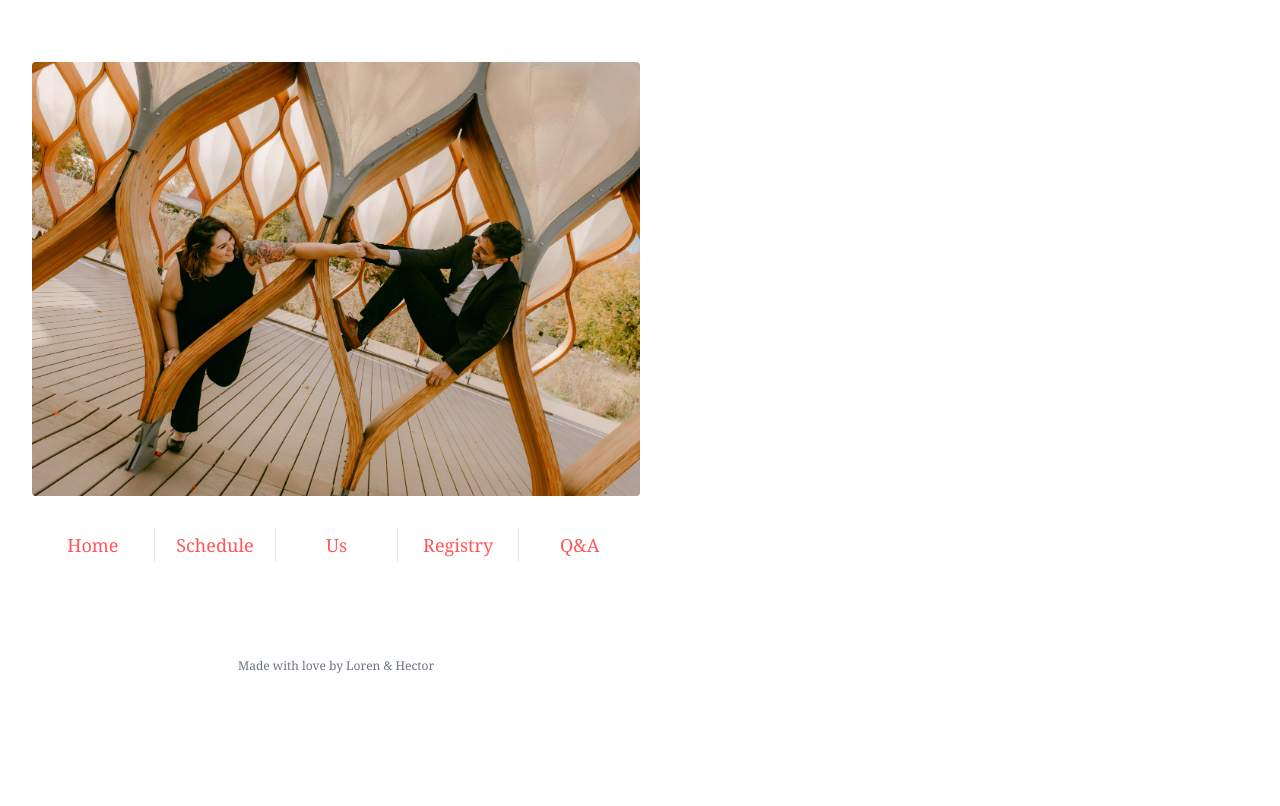
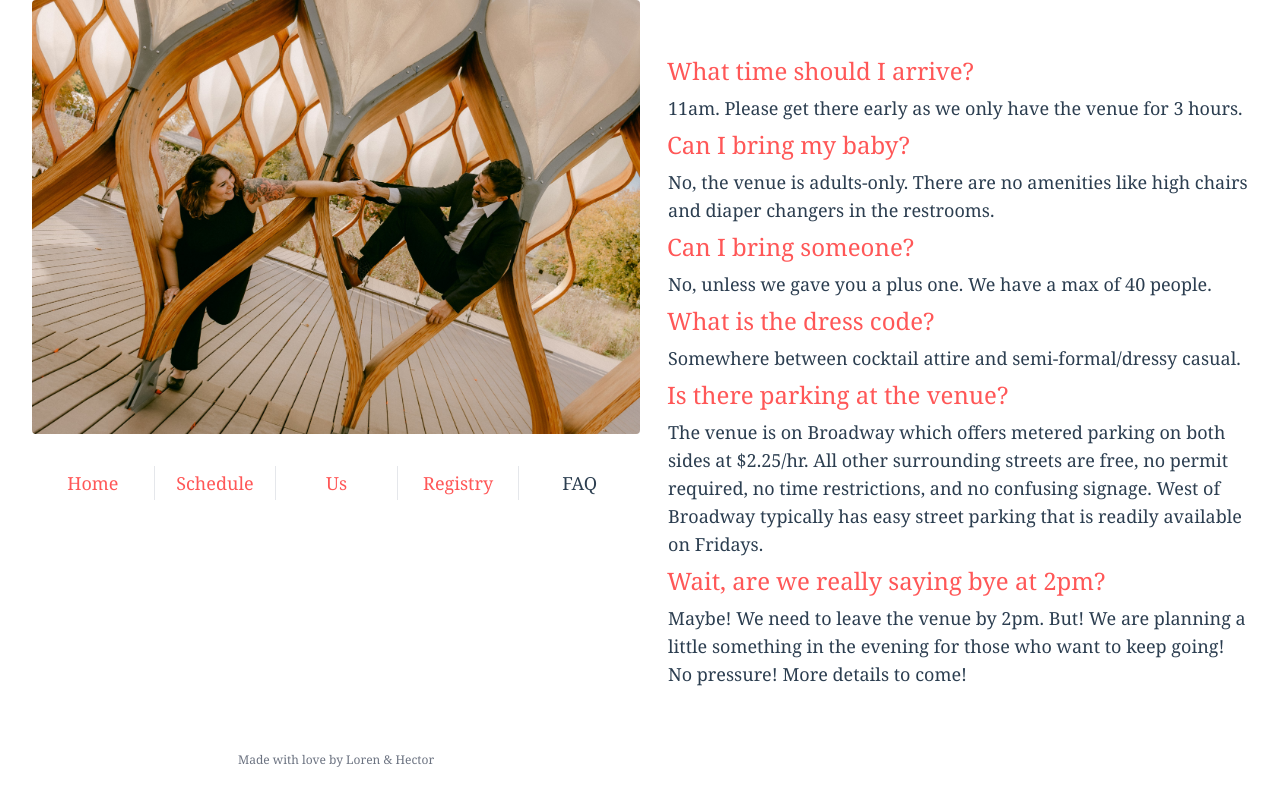
Before and after one commit to bighead-inc/big-wedding-vue, a Vue app: page /faq in a window 1280 px wide. Shown: the top 806 px of the page. Built offline with nearby package versions, Linux system fonts and the light colour scheme.

Commit message:
update faq

```diff
--- a/src/App.vue
+++ b/src/App.vue
@@ -14,10 +14,14 @@ import { RouterLink, RouterView } from 'vue-router'
 
     <nav class="flex flex-row justify-center divide-x">
       <RouterLink class="basis-1/5 flex-auto hover:text-slate-900" to="/">Home</RouterLink>
-      <RouterLink class="basis-1/5 flex-auto hover:text-slate-900" to="/schedule">Schedule</RouterLink>
+      <RouterLink class="basis-1/5 flex-auto hover:text-slate-900" to="/schedule"
+        >Schedule</RouterLink
+      >
       <RouterLink class="basis-1/5 flex-auto hover:text-slate-900" to="/us">Us</RouterLink>
-      <RouterLink class="basis-1/5 flex-auto hover:text-slate-900" to="/registry">Registry</RouterLink>
-      <RouterLink class="basis-1/5 flex-auto hover:text-slate-900" to="/qa">Q&A</RouterLink>
+      <RouterLink class="basis-1/5 flex-auto hover:text-slate-900" to="/registry"
+        >Registry</RouterLink
+      >
+      <RouterLink class="basis-1/5 flex-auto hover:text-slate-900" to="/faq">FAQ</RouterLink>
     </nav>
   </header>
 
--- a/src/router/index.js
+++ b/src/router/index.js
@@ -18,24 +18,24 @@ const router = createRouter({
       component: () => import('../views/getting_started/AboutView.vue'),
     },
     {
-      path: '/qa',
-      name: 'q&a',
+      path: '/faq',
+      name: 'faq',
       component: () => import('../views/QAView.vue'),
     },
     {
       path: '/registry',
       name: 'registry',
-      component: () => import("../views/RegistryView.vue"),
+      component: () => import('../views/RegistryView.vue'),
     },
     {
       path: '/schedule',
       name: 'schedule',
-      component: () => import("../views/ScheduleView.vue"),
+      component: () => import('../views/ScheduleView.vue'),
     },
     {
       path: '/us',
       name: 'us',
-      component: () => import("../views/UsView.vue"),
+      component: () => import('../views/UsView.vue'),
     },
   ],
 })
--- a/src/views/QAView.vue
+++ b/src/views/QAView.vue
@@ -4,7 +4,29 @@ import QAItem from '@/components/QAItem.vue'
 
 <template>
   <div class="qa">
-    <QAItem question="Can I bring my kid?" answer="No." />
-    <QAItem question="Can I bring someone?" answer="No. Unless we gave you a plus one." />
+    <QAItem
+      question="What time should I arrive?"
+      answer="11am. Please get there early as we only have the venue for 3 hours."
+    />
+    <QAItem
+      question="Can I bring my baby?"
+      answer="No, the venue is adults-only. There are no amenities like high chairs and diaper changers in the restrooms."
+    />
+    <QAItem
+      question="Can I bring someone?"
+      answer="No, unless we gave you a plus one. We have a max of 40 people."
+    />
+    <QAItem
+      question="What is the dress code?"
+      answer="Somewhere between cocktail attire and semi-formal/dressy casual."
+    />
+    <QAItem
+      question="Is there parking at the venue?"
+      answer="The venue is on Broadway which offers metered parking on both sides at $2.25/hr. All other surrounding streets are free, no permit required, no time restrictions, and no confusing signage. West of Broadway typically has easy street parking that is readily available on Fridays."
+    />
+    <QAItem
+      question="Wait, are we really saying bye at 2pm?"
+      answer="Maybe! We need to leave the venue by 2pm. But! We are planning a little something in the evening for those who want to keep going! No pressure! More details to come!"
+    />
   </div>
 </template>
--- a/src/views/ScheduleView.vue
+++ b/src/views/ScheduleView.vue
@@ -2,10 +2,12 @@
 import ScheduleItem from '@/components/ScheduleItem.vue'
 
 const scheduleItems = [
-  { time: '11am', event: 'Ceremony' },
-  { time: '12pm', event: 'Brunch' },
+  { time: '11am', event: 'Doors Open' },
+  { time: '11:15am', event: 'Ceremony' },
+  { time: '11:45am', event: 'Posed pictures/Drinks' },
+  { time: '12:15pm', event: 'Food' },
   { time: '1pm', event: 'Live Music' },
-  { time: '2pm', event: 'Bye' },
+  { time: '1:30pm', event: 'Dessert, Toast & Bye' }
 ]
 </script>
 
```
